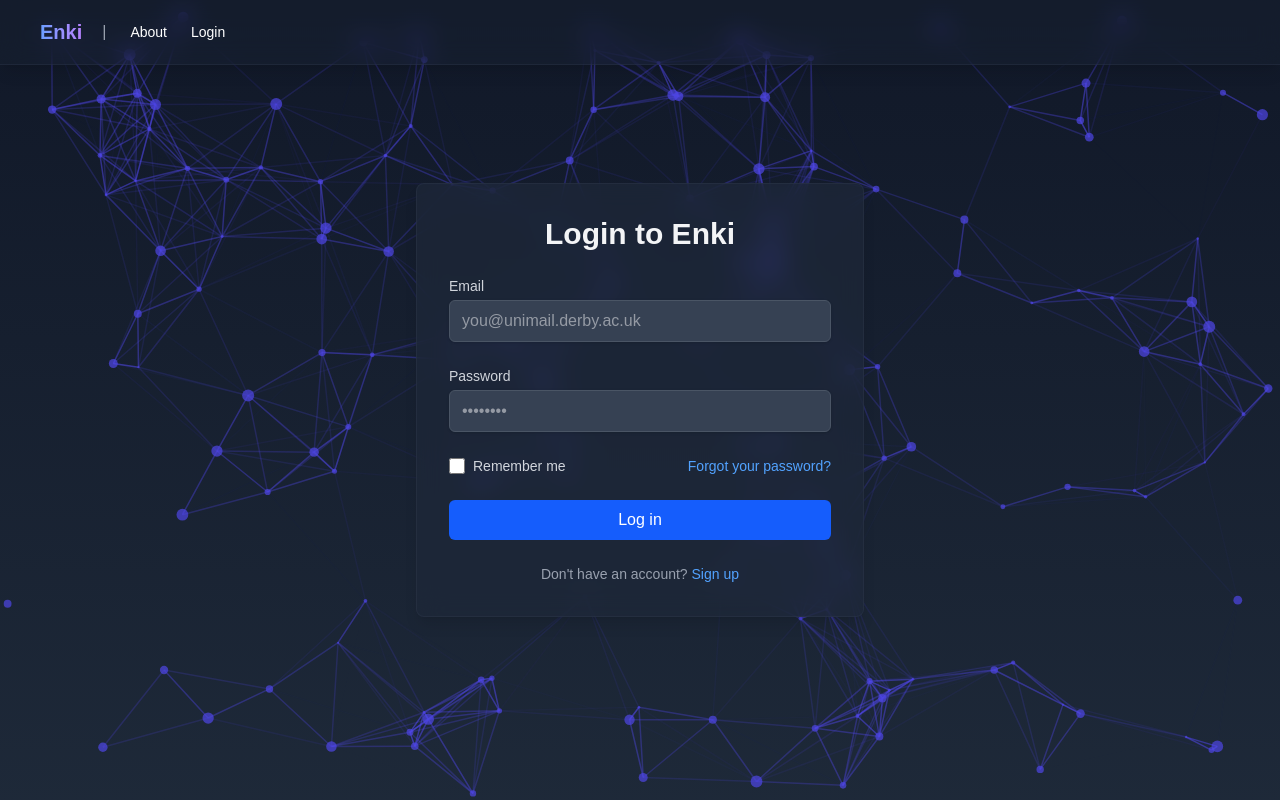
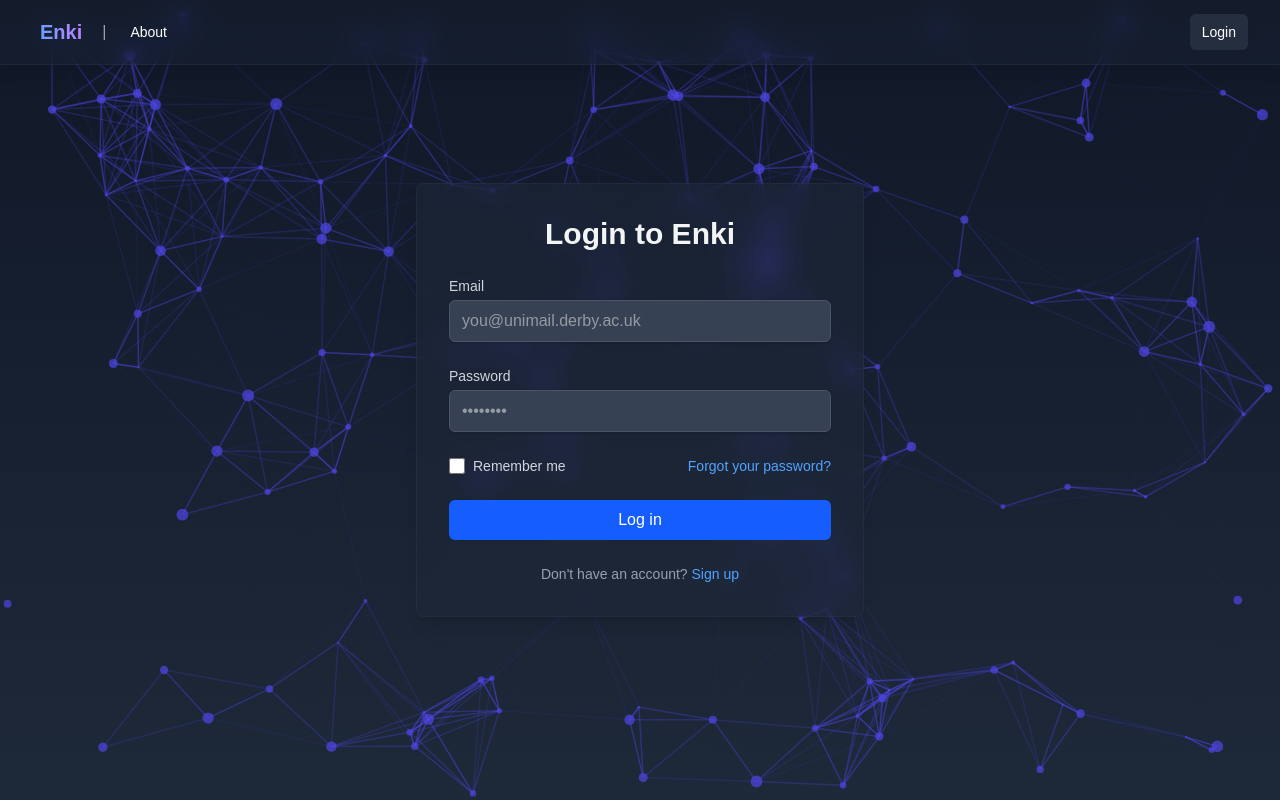
Before and after one commit to Lee-RoyDobson/Team-Project-Enki, a Next.js app in the folder enki/: page /login in a window 1280 px wide. Built offline with nearby package versions, Linux system fonts and the light colour scheme.

Commit message:
claude fixed my error

```diff
--- a/enki/src/app/login/page.tsx
+++ b/enki/src/app/login/page.tsx
@@ -142,7 +142,7 @@ export default function LoginPage() {
         )}
       </div>
 
-      <div className="w-full max-w-md rounded-lg bg-gray-800/70 backdrop-filter backdrop-blur-md border border-gray-700/30 p-8 shadow-lg z-10">
+      <div className="w-full max-w-md rounded-lg bg-gray-800/50 backdrop-filter backdrop-blur-md border border-gray-700/30 p-8 shadow-lg z-10">
         <h1 className="mb-6 text-center text-3xl font-bold text-gray-100">Login to Enki</h1>
 
         {error && (
--- a/enki/src/components/NavBar.tsx
+++ b/enki/src/components/NavBar.tsx
@@ -1,7 +1,8 @@
 "use client";
 
-import React from 'react';
+import React, { useEffect, useState } from 'react';
 import Link from 'next/link';
+import { usePathname } from 'next/navigation';
 
 interface NavItem {
   title: string;
@@ -9,15 +10,38 @@ interface NavItem {
 }
 
 const NavBar: React.FC = () => {
-  const navItems: NavItem[] = [
+  const pathname = usePathname();
+  const [mounted, setMounted] = useState(false);
+
+  // Prevent hydration mismatch by ensuring component is only rendered after mount
+  useEffect(() => {
+    setMounted(true);
+  }, []);
+
+  const leftNavItems: NavItem[] = [
     { title: 'About', path: '/about' },
+  ];
+
+  const rightNavItems: NavItem[] = [
     { title: 'Login', path: '/login' },
   ];
+
+  // Return a skeleton or null during server-side rendering to prevent hydration mismatch
+  if (!mounted) {
+    return (
+      <nav className="bg-gray-800/30 backdrop-filter backdrop-blur-md border-b border-gray-700/30 shadow-lg text-white fixed w-full z-10">
+        <div className="px-4 sm:px-6 lg:px-8">
+          <div className="flex items-center justify-between h-16"></div>
+        </div>
+      </nav>
+    );
+  }
 
   return (
     <nav className="bg-gray-800/30 backdrop-filter backdrop-blur-md border-b border-gray-700/30 shadow-lg text-white fixed w-full z-10">
       <div className="px-4 sm:px-6 lg:px-8">
-        <div className="flex items-center h-16">
+        <div className="flex items-center justify-between h-16">
+          <div className="flex items-center">
             <div className="flex-shrink-0">
               <Link
                 href="/"
@@ -28,11 +52,28 @@ const NavBar: React.FC = () => {
             </div>
             <div className="text-gray-400 mx-3">|</div>
             <div className="flex">
-            {navItems.map((item) => (
+              {leftNavItems.map((item) => (
                 <Link
                   key={item.title}
                   href={item.path}
-                className="px-3 py-2 rounded-md text-sm font-medium hover:bg-gray-700/50 transition duration-150"
+                  className={`px-3 py-2 rounded-md text-sm font-medium transition duration-150 ${
+                    pathname === item.path ? 'bg-gray-700/50' : 'hover:bg-gray-700/50'
+                  }`}
+                >
+                  {item.title}
+                </Link>
+              ))}
+            </div>
+          </div>
+
+          <div className="flex">
+            {rightNavItems.map((item) => (
+              <Link
+                key={item.title}
+                href={item.path}
+                className={`px-3 py-2 rounded-md text-sm font-medium transition duration-150 ${
+                  pathname === item.path ? 'bg-gray-700/50' : 'hover:bg-gray-700/50'
+                }`}
               >
                 {item.title}
               </Link>
```
Lines whose indentation alone changed are shown as unchanged.
